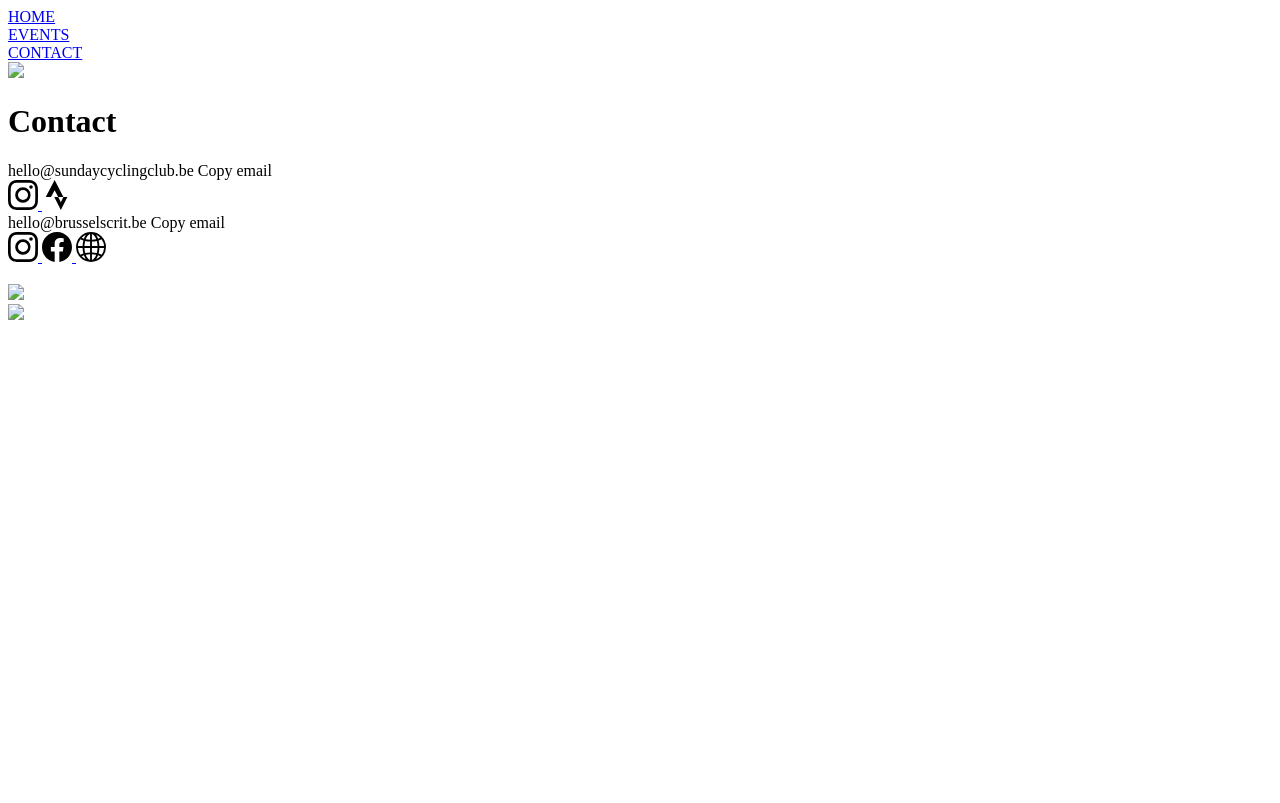
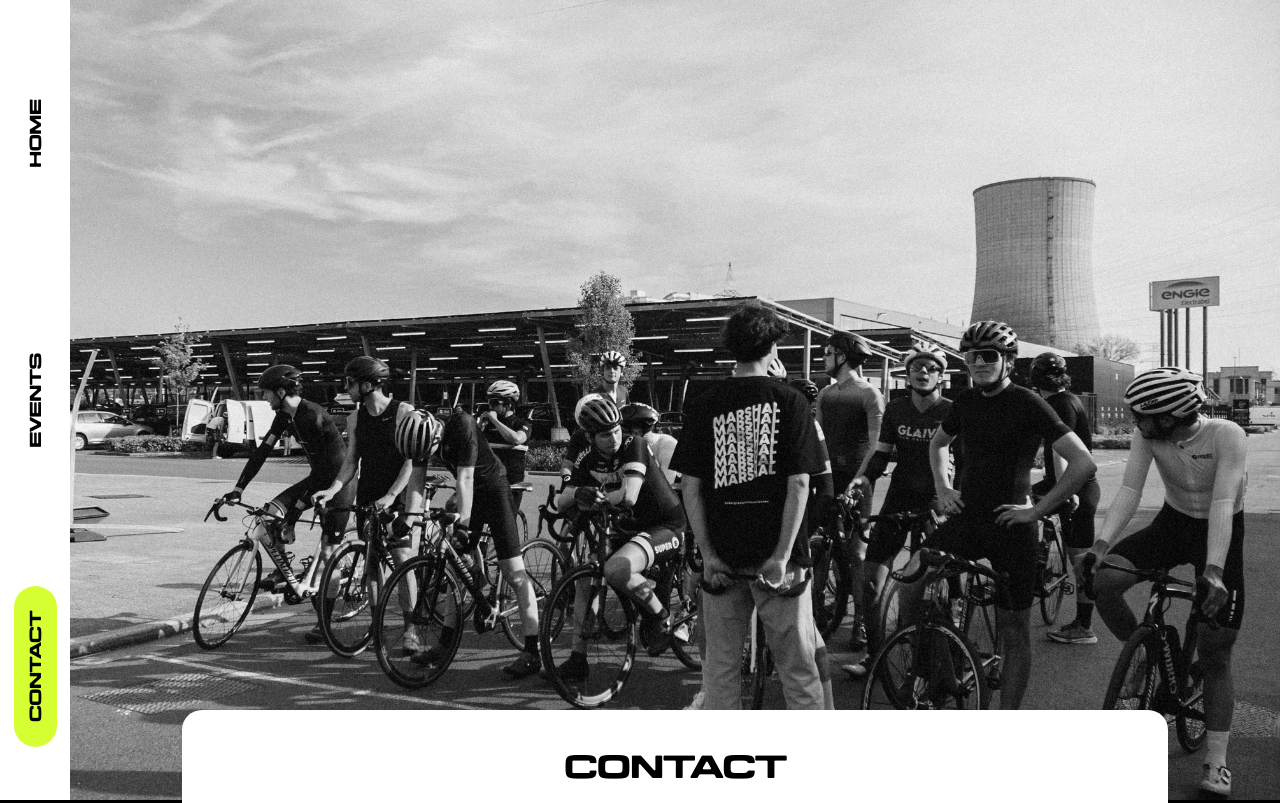
Before and after one commit to VictorMustin/SCC, a plain HTML site: page contact/index.html in a window 1280 px wide. Shown: the top 803 px of the page. Drawn offline with Linux system fonts and the light colour scheme; the site is published under a folder, as on GitHub Pages, so addresses that start at the root find nothing.

Commit message:
updated href

```diff
--- a/contact/index.html
+++ b/contact/index.html
@@ -4,8 +4,8 @@
     <meta charset="UTF-8">
     <meta name="viewport" content="width=device-width, initial-scale=1.0">
     <title>Contact - Sunday</title>
-    <link rel="stylesheet" href="/css/style.css">
-    <link rel="icon" href="/files/images/scc-icon.ico">
+    <link rel="stylesheet" href="../css/style.css">
+    <link rel="icon" href="../files/images/scc-icon.ico">
 </head>
 <body>
     <div class="header">
@@ -20,7 +20,7 @@
             </a>
         </div>
         <div class="header-element-wrapper">
-            <a class="header-element header-element-selected" href="/contact/">
+            <a class="header-element header-element-selected" href="">
                 CONTACT
             </a>
         </div>
@@ -28,7 +28,7 @@
 
      <div class="hero">
 
-        <img class="hero-bg" src="/files/images/contact-bg.jpg">
+        <img class="hero-bg" src="../files/images/contact-bg.jpg">
         <div class="black-bars" id="myDiv">
         </div>
 
@@ -109,10 +109,10 @@
             <div class="section-classic">
 
                 <div class="stickers-4">
-                    <img src="/files/images/stickers-3.png">
+                    <img src="../files/images/stickers-3.png">
                 </div>
                 <div class="img-placeholder img-placeholder-medium">
-                    <img class="img-classic" src="/files/images/contact-1.jpg">
+                    <img class="img-classic" src="../files/images/contact-1.jpg">
                 </div>
 
             </div>
```
Also changed, not shown: events/index.html (+1 -1 lines).
